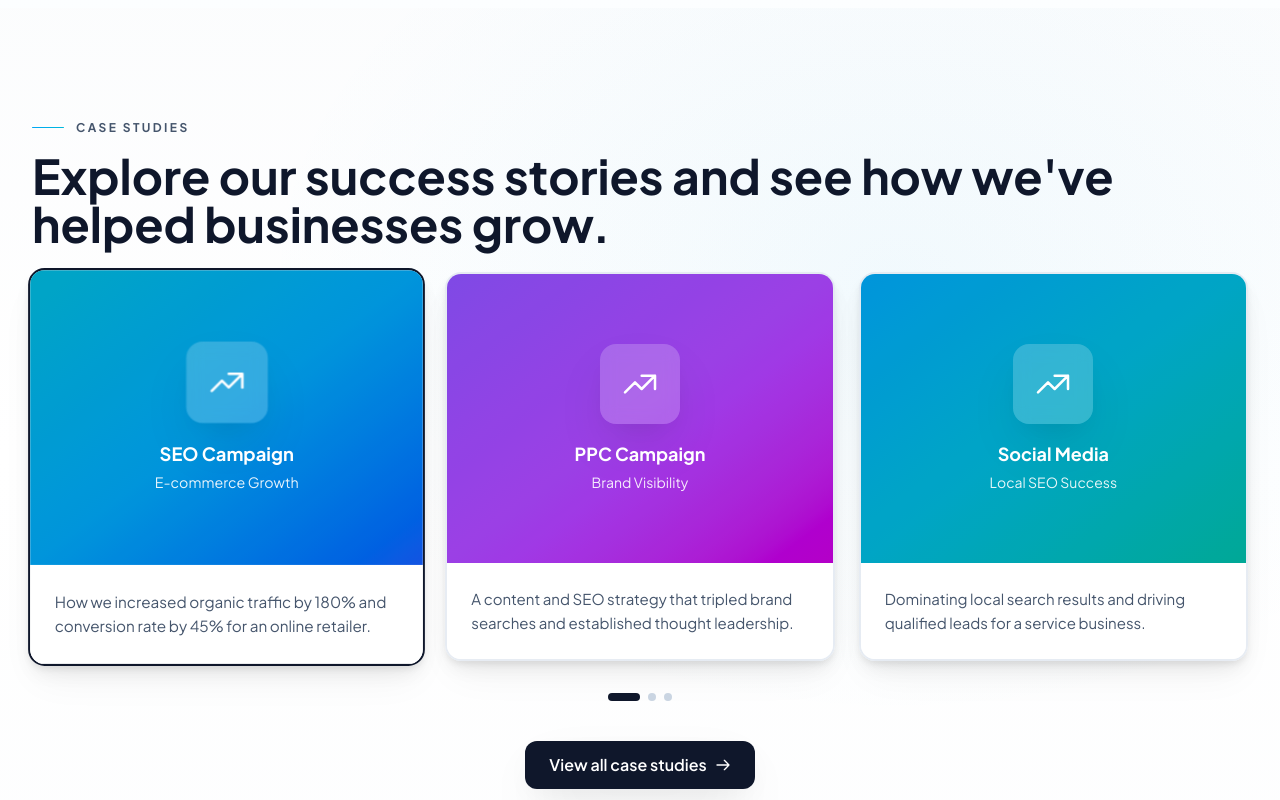
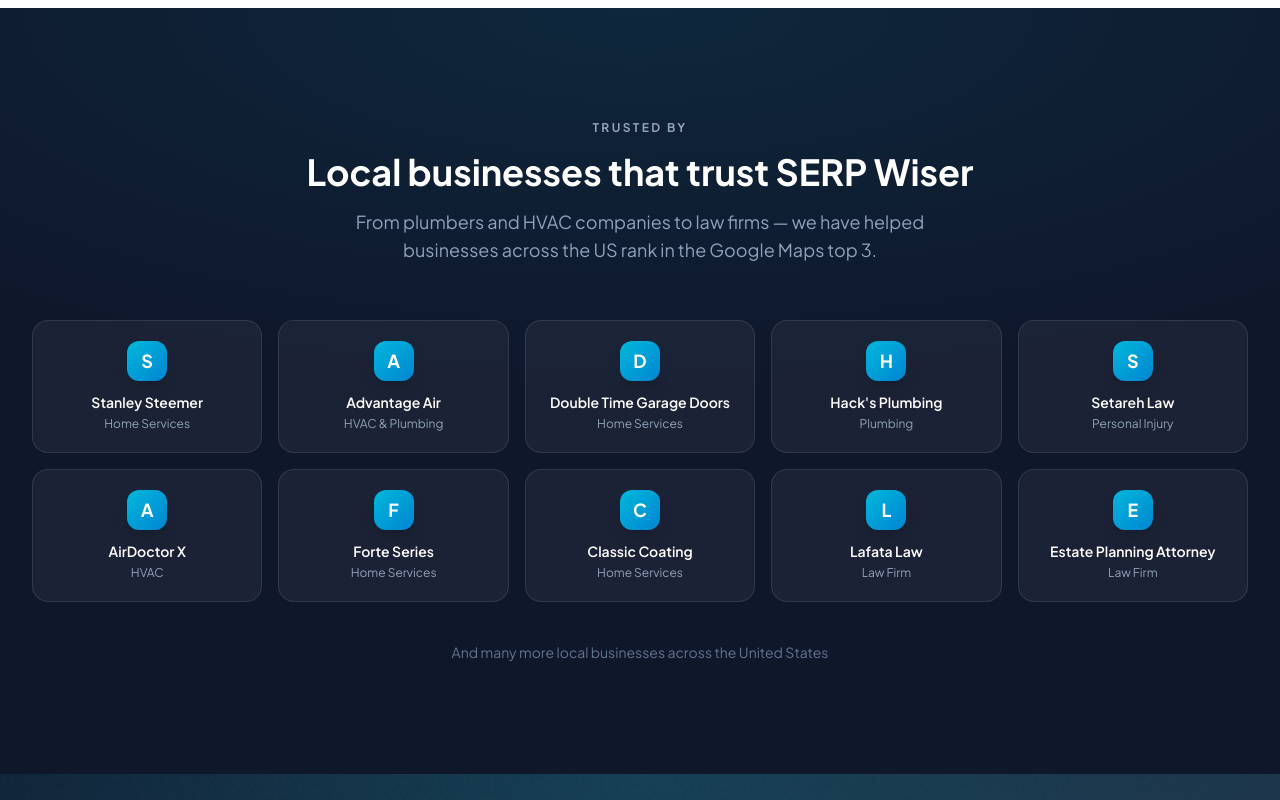
Before and after one commit to abubakar10/serpwiser, a React (Vite) app: page / in a window 1280 px wide. Shown: the part 5260-6060 px from the top of the page. Built offline with nearby package versions, Linux system fonts and the light colour scheme; no server answers.

Commit message:
Update CaseStudies.jsx

```diff
--- a/src/components/CaseStudies.jsx
+++ b/src/components/CaseStudies.jsx
@@ -1,102 +1,45 @@
-import { useState } from "react";
-import { Link } from "react-router-dom";
-
-const SectionLabel = ({ children }) => (
-  <div className="flex items-center gap-3 mb-4">
-    <span className="h-px w-8 bg-gradient-to-r from-sky-500 to-cyan-500 rounded-full" />
-    <p className="text-xs font-bold text-slate-600 uppercase tracking-[0.2em]">{children}</p>
-  </div>
-);
-
-const cases = [
-  {
-    title: "SEO Campaign",
-    subtitle: "E-commerce Growth",
-    description: "How we increased organic traffic by 180% and conversion rate by 45% for an online retailer.",
-    gradient: "from-cyan-500 via-sky-500 to-blue-600",
-    shadow: "shadow-[0_25px_60px_-15px_rgba(6,182,212,0.35)]",
-  },
-  {
-    title: "PPC Campaign",
-    subtitle: "Brand Visibility",
-    description: "A content and SEO strategy that tripled brand searches and established thought leadership.",
-    gradient: "from-violet-500 via-purple-500 to-fuchsia-600",
-    shadow: "shadow-[0_25px_60px_-15px_rgba(139,92,246,0.35)]",
-  },
-  {
-    title: "Social Media",
-    subtitle: "Local SEO Success",
-    description: "Dominating local search results and driving qualified leads for a service business.",
-    gradient: "from-sky-500 via-cyan-500 to-teal-500",
-    shadow: "shadow-[0_25px_60px_-15px_rgba(14,165,233,0.35)]",
-  },
-];
-
 export default function CaseStudies() {
-  const [active, setActive] = useState(0);
+  const clients = [
+    { name: "Stanley Steemer", type: "Home Services" },
+    { name: "Advantage Air", type: "HVAC & Plumbing" },
+    { name: "Double Time Garage Doors", type: "Home Services" },
+    { name: "Hack's Plumbing", type: "Plumbing" },
+    { name: "Setareh Law", type: "Personal Injury" },
+    { name: "AirDoctor X", type: "HVAC" },
+    { name: "Forte Series", type: "Home Services" },
+    { name: "Classic Coating", type: "Home Services" },
+    { name: "Lafata Law", type: "Law Firm" },
+    { name: "Estate Planning Attorney", type: "Law Firm" },
+  ];
 
   return (
-    <section id="case-studies" className="py-20 md:py-28 relative overflow-hidden bg-gradient-to-b from-slate-50/50 via-white to-slate-50/30" aria-labelledby="case-studies-heading">
-      <div className="absolute inset-0 bg-[radial-gradient(ellipse_50%_50%_at_70%_30%,rgba(14,165,233,0.05),transparent)]" />
+    <section id="clients" className="py-20 md:py-28 bg-slate-900 relative overflow-hidden" aria-labelledby="clients-heading">
+      <div className="absolute inset-0 bg-[radial-gradient(ellipse_80%_50%_at_50%_0%,rgba(6,182,212,0.1),transparent)]" />
       <div className="relative max-w-7xl mx-auto px-4 sm:px-6 lg:px-8">
-        <SectionLabel>Case Studies</SectionLabel>
-        <h2 id="case-studies-heading" className="text-3xl sm:text-4xl lg:text-5xl font-bold text-slate-900 mb-6">
-          Explore our success stories and see how we&apos;ve helped businesses grow.
-        </h2>
-        <div className="relative">
-          <div className="grid md:grid-cols-3 gap-6">
-            {cases.map((c, i) => (
-              <div
-                key={c.title}
-                className={`rounded-2xl overflow-hidden border-2 transition-all duration-300 shadow-card hover:shadow-card-hover ${
-                  active === i
-                    ? "border-slate-900 scale-[1.02] " + c.shadow
-                    : "border-slate-200/80 hover:border-slate-300"
-                }`}
-                onMouseEnter={() => setActive(i)}
-              >
-                <div className={`aspect-[4/3] bg-gradient-to-br ${c.gradient} flex flex-col items-center justify-center p-8 relative overflow-hidden`}>
-                  <div className="absolute inset-0 bg-black/10" />
-                  <div className="relative w-20 h-20 rounded-2xl bg-white/20 backdrop-blur flex items-center justify-center mb-4 shadow-section">
-                    <svg className="w-10 h-10 text-white" fill="none" stroke="currentColor" viewBox="0 0 24 24" aria-hidden="true">
-                      <path strokeLinecap="round" strokeLinejoin="round" strokeWidth={1.5} d="M13 7h8m0 0v8m0-8l-8 8-4-4-6 6" />
-                    </svg>
-                  </div>
-                  <h3 className="relative text-white font-bold text-lg">{c.title}</h3>
-                  <p className="relative text-white/90 text-sm mt-1">{c.subtitle}</p>
-                </div>
-                <div className="p-6 bg-white">
-                  <p className="text-slate-600 text-[15px] leading-relaxed">{c.description}</p>
-                </div>
+        <div className="text-center mb-14">
+          <p className="text-xs font-bold text-slate-400 uppercase tracking-[0.2em] mb-4">Trusted By</p>
+          <h2 id="clients-heading" className="text-3xl sm:text-4xl font-bold text-white mb-4">
+            Local businesses that trust SERP Wiser
+          </h2>
+          <p className="text-slate-400 text-lg max-w-xl mx-auto">
+            From plumbers and HVAC companies to law firms — we have helped businesses across the US rank in the Google Maps top 3.
+          </p>
+        </div>
+        <div className="grid grid-cols-2 sm:grid-cols-3 lg:grid-cols-5 gap-4">
+          {clients.map((client) => (
+            <div
+              key={client.name}
+              className="bg-white/5 hover:bg-white/10 border border-white/10 hover:border-cyan-500/30 rounded-2xl p-5 text-center transition-all duration-300 group"
+            >
+              <div className="w-10 h-10 rounded-xl bg-gradient-to-br from-cyan-500 to-sky-600 flex items-center justify-center mx-auto mb-3 text-white font-bold text-lg shadow-lg">
+                {client.name.charAt(0)}
               </div>
-            ))}
-          </div>
-          <div className="flex justify-center gap-2 mt-8">
-            {cases.map((_, i) => (
-              <button
-                key={i}
-                type="button"
-                onClick={() => setActive(i)}
-                className={`h-2 rounded-full transition-all duration-200 ${
-                  active === i ? "w-8 bg-slate-900" : "w-2 bg-slate-300 hover:bg-slate-400"
-                }`}
-                aria-label={`View case ${i + 1}`}
-              />
-            ))}
-          </div>
+              <p className="text-white font-semibold text-sm leading-snug">{client.name}</p>
+              <p className="text-slate-400 text-xs mt-1">{client.type}</p>
+            </div>
+          ))}
         </div>
-        <div className="mt-10 text-center">
-          <Link
-            to="/case-study"
-            className="inline-flex items-center gap-2 px-6 py-3 rounded-xl bg-slate-900 text-white font-semibold hover:bg-slate-800 transition-all duration-200 shadow-section hover:-translate-y-0.5"
-            aria-label="View all case studies"
-          >
-            View all case studies
-            <svg className="w-4 h-4 shrink-0" fill="none" stroke="currentColor" viewBox="0 0 24 24" aria-hidden="true">
-              <path strokeLinecap="round" strokeLinejoin="round" strokeWidth={2} d="M14 5l7 7m0 0l-7 7m7-7H3" />
-            </svg>
-          </Link>
-        </div>
+        <p className="text-center text-slate-500 text-sm mt-10">And many more local businesses across the United States</p>
       </div>
     </section>
   );
```
